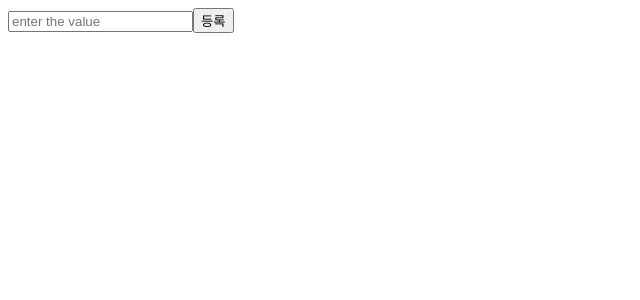
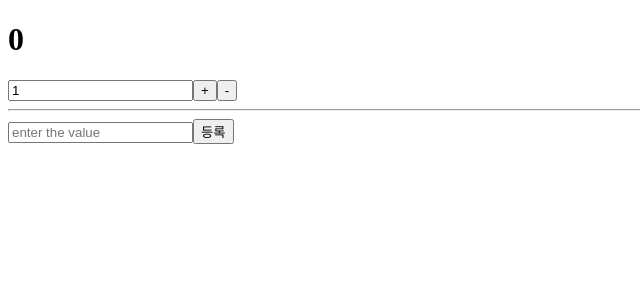
Before and after one commit to gmm117/learn-redux, a React (Create React App) app: page / in a window 1280 px wide. Shown: the top 300 px of the page, without its empty margins (0-640 px from the left). Built offline with nearby package versions, Linux system fonts and the light colour scheme.

Commit message:
optimising performance

```diff
--- a/src/App.js
+++ b/src/App.js
@@ -1,11 +1,17 @@
 import "./App.css";
-// import CounterContainer from "./containers/CounterContainer";
+import CounterContainer from "./containers/CounterContainer";
 // import "./exercise";
 import TodosContainer from "./containers/TodosContainer";
 
 function App() {
   //return <CounterContainer />;
-  return <TodosContainer />;
+  return (
+    <>
+      <CounterContainer />
+      <hr />
+      <TodosContainer />
+    </>
+  );
 }
 
 export default App;
--- a/src/containers/CounterContainer.js
+++ b/src/containers/CounterContainer.js
@@ -1,13 +1,38 @@
 import React from "react";
-import { useSelector, useDispatch } from "react-redux";
+import { useSelector, useDispatch, shallowEqual } from "react-redux";
 import Counter from "../components/Counter";
 import { increase, decrease, setDiff } from "../modules/counter";
 
 function CounterContainer() {
-  const { number, diff } = useSelector(state => ({
-    number: state.counter.number,
-    diff: state.counter.diff
-  }));
+  //   const { number, diff } = useSelector(state => ({
+  //     number: state.counter.number,
+  //     diff: state.counter.diff
+  //   }));
+
+  // individual value upgrade
+  //   const number = useSelector(state => state.counter.number);
+  //   const diff = useSelector(state => state.counter.diff);
+
+  // shallow equal
+  //   const { number, diff } = useSelector(
+  //     state => ({
+  //       number: state.counter.number,
+  //       diff: state.counter.diff
+  //     }),
+  //     (left, right) => {
+  //       return left.diff === right.diff && left.number === right.number;
+  //     }
+  //   );
+
+  //   // shallow equal
+  const { number, diff } = useSelector(
+    state => ({
+      number: state.counter.number,
+      diff: state.counter.diff
+    }),
+    shallowEqual
+  );
+
   const dispatch = useDispatch();
 
   const onIncrease = () => dispatch(increase());
--- a/src/containers/TodosContainer.js
+++ b/src/containers/TodosContainer.js
@@ -1,4 +1,4 @@
-import React from "react";
+import React, { useCallback } from "react";
 import { useSelector, useDispatch } from "react-redux";
 import Todos from "../components/Todos";
 import { addTodo, toggleTodo } from "../modules/todos";
@@ -8,8 +8,8 @@ function TodosContainer() {
 
   const dispatch = useDispatch();
 
-  const onCreate = text => dispatch(addTodo(text));
-  const onToggle = id => dispatch(toggleTodo(id));
+  const onCreate = useCallback(text => dispatch(addTodo(text)), [dispatch]);
+  const onToggle = useCallback(id => dispatch(toggleTodo(id)), [dispatch]);
 
   return <Todos todos={todos} onCreate={onCreate} onToggle={onToggle} />;
 }
```
Also changed, not shown: src/components/Todos.js (+5 -5 lines).
